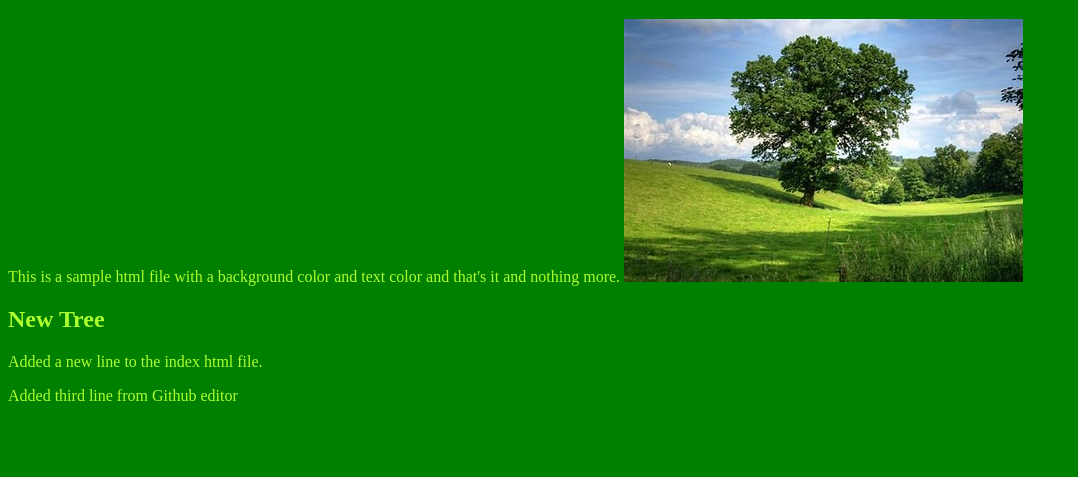
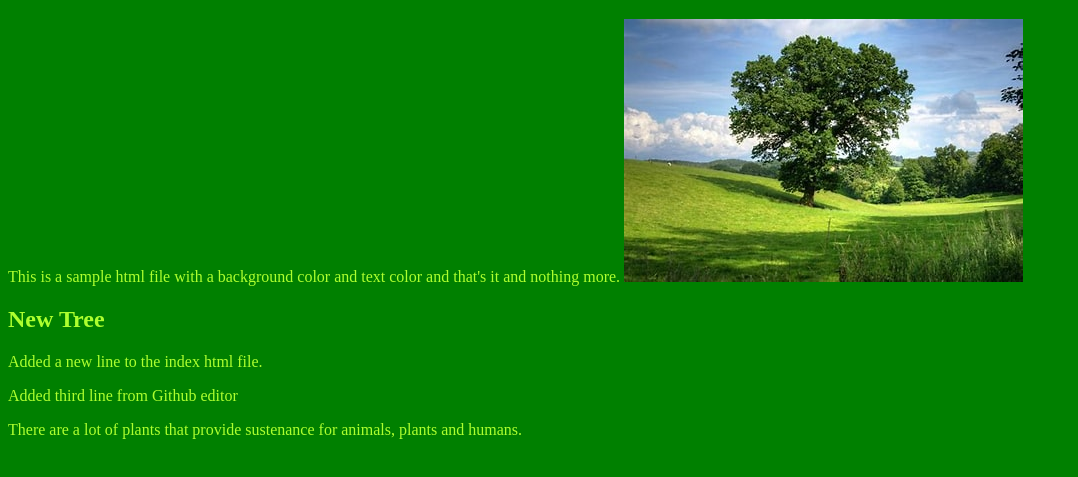
Before and after one commit to pavigreatjoycs/samplesprojecty, a plain HTML site: page index.html in a window 1280 px wide. Shown: the part 61-538 px from the top of the page, without its empty margins (0-1078 px from the left). Drawn offline with Linux system fonts and the light colour scheme.

Commit message:
added fourth line from new feature branch

```diff
--- a/index.html
+++ b/index.html
@@ -15,5 +15,10 @@
     <p>Added a new line to the index html file.</p>
 
     <p>Added third line from Github editor</p>
+
+    <p>
+      There are a lot of plants that provide sustenance for animals, plants and
+      humans.
+    </p>
   </body>
 </html>
```
